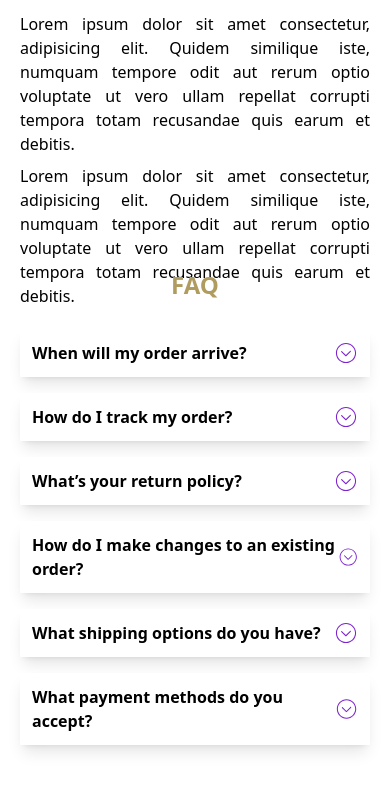
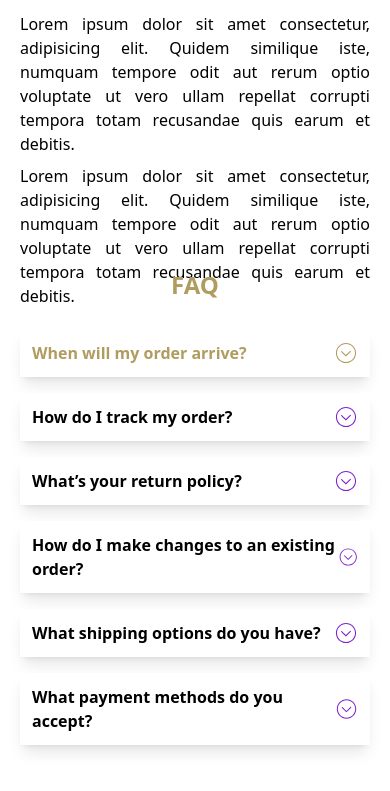
Before and after one commit to jeanramalho/clinica-dr-ricardo, a plain HTML site: page index.html in a window 390 px wide. Shown: the part 1886-2677 px from the top of the page. Drawn offline with nearby package versions, Linux system fonts and the light colour scheme.

```diff
--- a/index.html
+++ b/index.html
@@ -331,10 +331,10 @@
 
     <ul class="flex flex-col">
       <li class="bg-white my-2 shadow-lg" x-data="accordion(1)">
-        <h2 @click="handleClick()" class="flex flex-row justify-between items-center font-semibold p-3 cursor-pointer">
+        <h2 @click="handleClick()" class="flex flex-row justify-between items-center font-semibold p-3 cursor-pointer text-doura">
           <span>When will my order arrive?</span>
           <svg :class="handleRotate()"
-            class="fill-current text-purple-700 h-6 w-6 transform transition-transform duration-500"
+            class="fill-doura text-purple-700 h-6 w-6 transform transition-transform duration-500"
             viewBox="0 0 20 20">
             <path
               d="M13.962,8.885l-3.736,3.739c-0.086,0.086-0.201,0.13-0.314,0.13S9.686,12.71,9.6,12.624l-3.562-3.56C5.863,8.892,5.863,8.611,6.036,8.438c0.175-0.173,0.454-0.173,0.626,0l3.25,3.247l3.426-3.424c0.173-0.172,0.451-0.172,0.624,0C14.137,8.434,14.137,8.712,13.962,8.885 M18.406,10c0,4.644-3.763,8.406-8.406,8.406S1.594,14.644,1.594,10S5.356,1.594,10,1.594S18.406,5.356,18.406,10 M17.521,10c0-4.148-3.373-7.521-7.521-7.521c-4.148,0-7.521,3.374-7.521,7.521c0,4.147,3.374,7.521,7.521,7.521C14.148,17.521,17.521,14.147,17.521,10">
@@ -342,7 +342,7 @@
           </svg>
         </h2>
         <div x-ref="tab" :style="handleToggle()"
-          class="border-l-2 border-purple-600 overflow-hidden max-h-0 duration-500 transition-all">
+          class="border-l-2 border-doura overflow-hidden max-h-0 duration-500 transition-all">
           <p class="p-3 text-gray-900">
             Shipping time is set by our delivery partners, according to the delivery method chosen by you. Additional
             details can be found in the order confirmation
```
